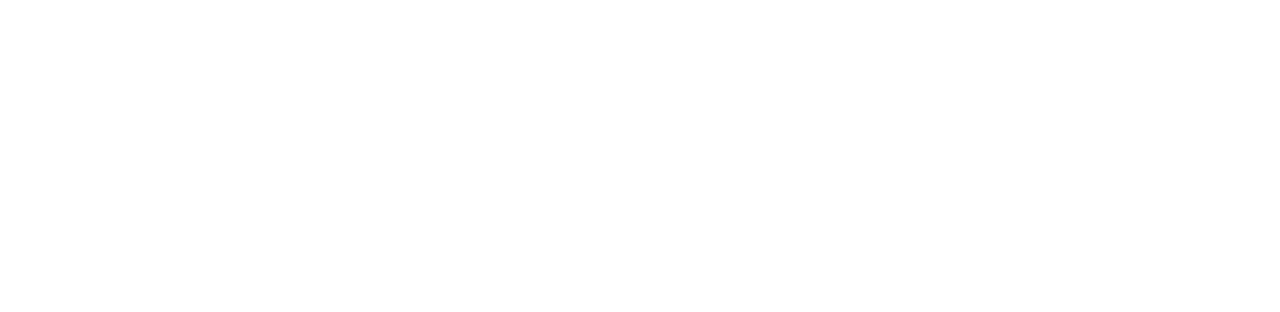
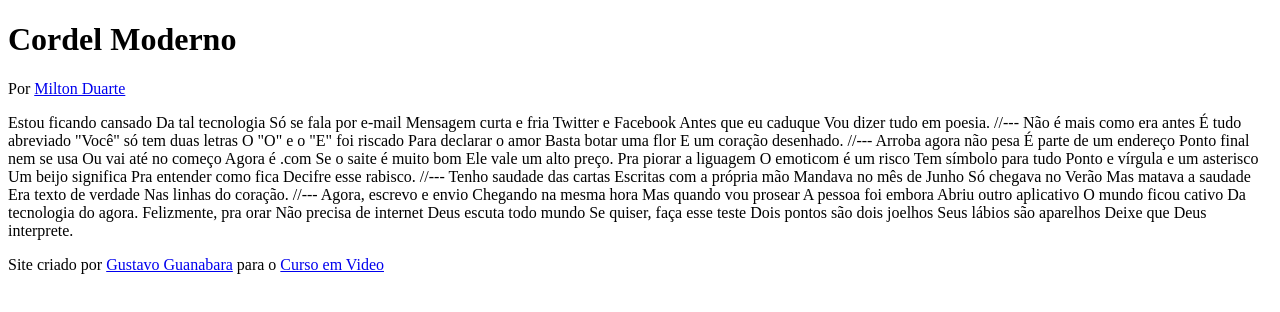
Before and after one commit to GabrielSouzaPB/html-css, a plain HTML site: page exercicios/desafio012/d012.html in a window 1280 px wide. Drawn offline with Linux system fonts and the light colour scheme.

Commit message:
Atualizei o desafio12

```diff
--- a/exercicios/desafio012/d012.html
+++ b/exercicios/desafio012/d012.html
@@ -3,9 +3,80 @@
 <head>
     <meta charset="UTF-8">
     <meta name="viewport" content="width=device-width, initial-scale=1.0">
-    <title>Document</title>
+    <title>Cordel Moderno</title>
 </head>
 <body>
+        <header>
+            <h1>Cordel Moderno</h1>
+            <p>Por <a href="https://www.recantodasletras.com.br/poesias/3186743]" target="_blank">Milton Duarte</a></p>
+        </header>
 
+            Estou ficando cansado
+            Da tal tecnologia
+            Só se fala por e-mail
+            Mensagem curta e fria
+            Twitter e Facebook
+            Antes que eu caduque
+            Vou dizer tudo em poesia.
+
+            //---
+
+            Não é mais como era antes
+            É tudo abreviado
+            "Você" só tem duas letras
+            O "O" e o "E" foi riscado
+            Para declarar o amor
+            Basta botar uma flor
+            E um coração desenhado.
+
+            //---
+
+            Arroba agora não pesa
+            É parte de um endereço
+            Ponto final nem se usa
+            Ou vai até no começo
+            Agora é .com
+            Se o saite é muito bom
+            Ele vale um alto preço.
+
+            Pra piorar a liguagem
+            O emoticom é um risco
+            Tem símbolo para tudo
+            Ponto e vírgula e um asterisco
+            Um beijo significa
+            Pra entender como fica
+            Decifre esse rabisco.
+
+            //---
+
+            Tenho saudade das cartas
+            Escritas com a própria mão
+            Mandava no mês de Junho
+            Só chegava no Verão
+            Mas matava a saudade
+            Era texto de verdade
+            Nas linhas do coração.
+
+            //---
+
+            Agora, escrevo e envio
+            Chegando na mesma hora
+            Mas quando vou prosear
+            A pessoa foi embora
+            Abriu outro aplicativo
+            O mundo ficou cativo
+            Da tecnologia do agora.
+
+            Felizmente, pra orar
+            Não precisa de internet
+            Deus escuta todo mundo
+            Se quiser, faça esse teste
+            Dois pontos são dois joelhos
+            Seus lábios são aparelhos
+            Deixe que Deus interprete.
+
+            <footer>
+                <p>Site criado por <a href="#">Gustavo Guanabara</a> para o <a href="#">Curso em Video</a></p>
+            </footer>
 </body>
 </html>
```
